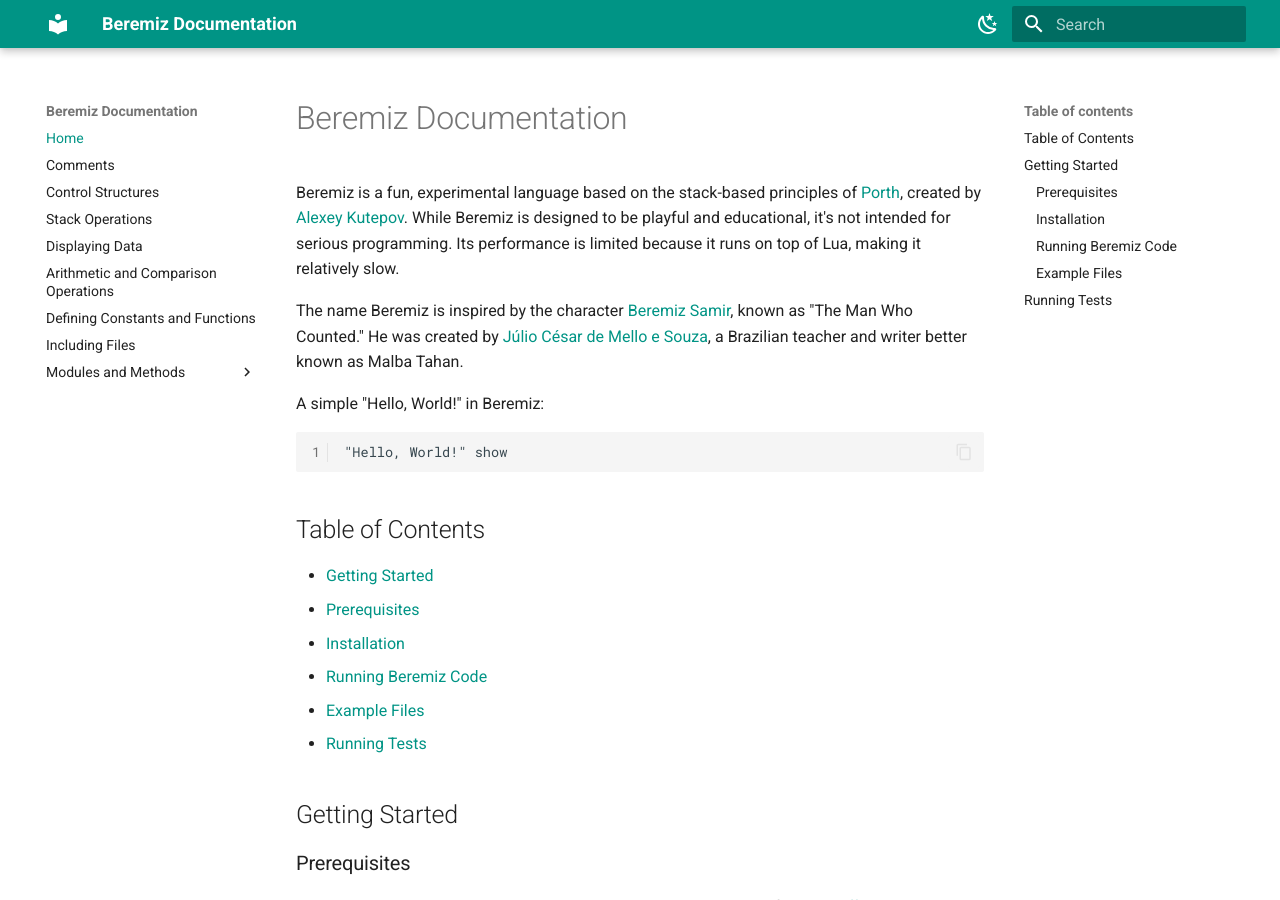
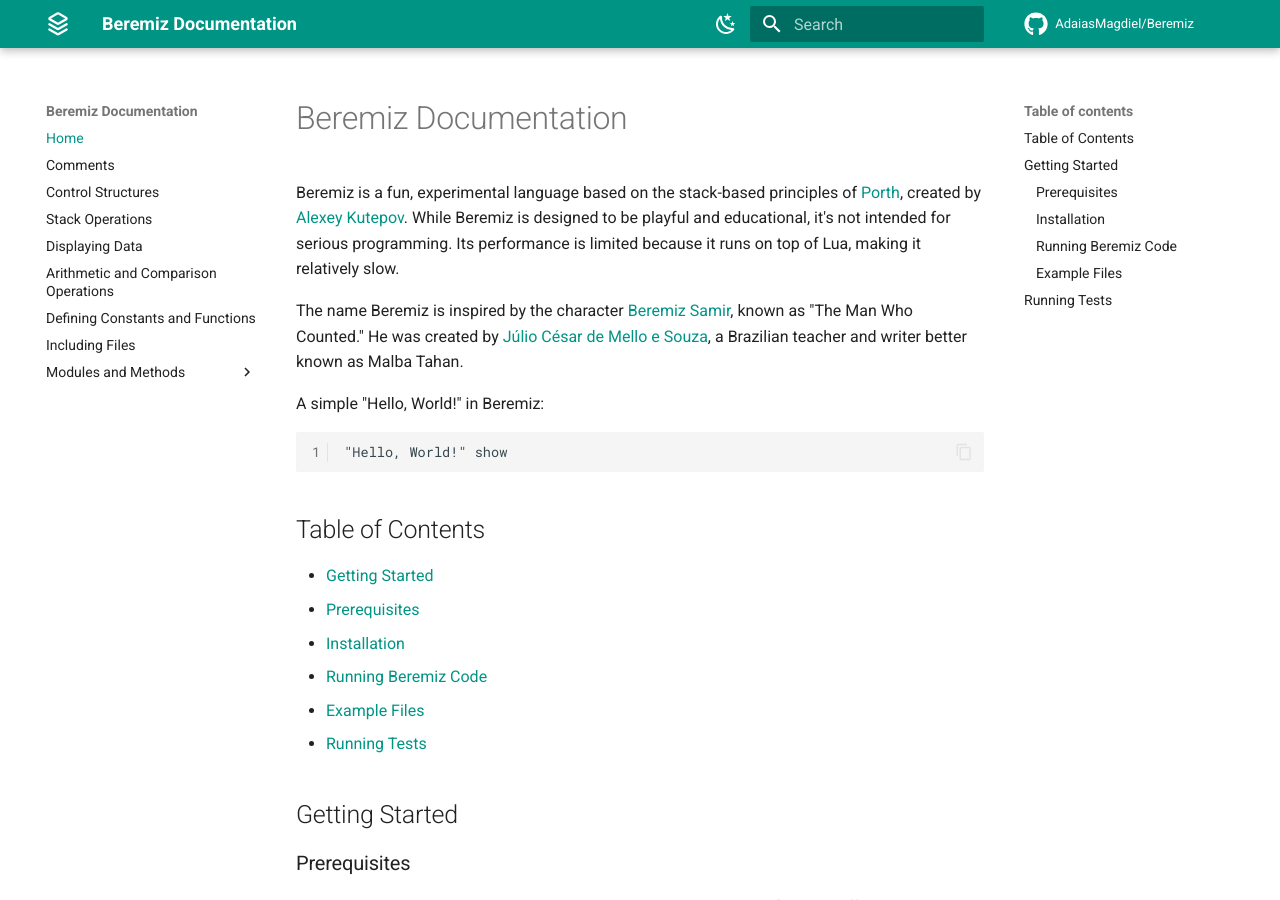
Before and after one commit to AdaiasMagdiel/Beremiz, an MkDocs documentation site: the page built from docs/index.md, in a window 1280 px wide and 900 px high. Built offline with MkDocs 1.6.1 and Material for MkDocs 9.7.7, drawn with Linux system fonts in a browser that asks for light colours; comment, search, counter and statistics services are not loaded; some of the changed lines change nothing that is shown.

Commit message:
feat: Update mkdocs.yml with new config options
- Update site_url and repo_url to point to GitHub pages.
- Add git-committers plugin to display contributors.
- Update theme settings to use material theme with custom configuration.
- Add favicon and update icons for logo and repository link.
- Add palette toggles for light and dark mode.
- Update navigation links for consistency.

```diff
--- a/mkdocs.yml
+++ b/mkdocs.yml
@@ -1,9 +1,51 @@
 site_name: Beremiz Documentation
+site_url: https://adaiasmagdiel.github.io/Beremiz
+
+repo_url: https://github.com/AdaiasMagdiel/Beremiz
+repo_name: AdaiasMagdiel/Beremiz
+
+nav:
+  - Home: index.md
+  - Comments: comments.md
+  - Control Structures: control-structures.md
+  - Stack Operations: stack-operations.md
+  - Displaying Data: displaying-data.md
+  - Arithmetic and Comparison Operations: arithmetic-comparison.md
+  - Defining Constants and Functions: constants-functions.md
+  - Including Files: including.md
+  - Modules and Methods:
+      - String Module: modules/string-module.md
+      - Math Module: modules/math-module.md
+
+markdown_extensions:
+  - toc:
+      permalink: true
+  - pymdownx.highlight:
+      anchor_linenums: true
+      linenums: true
+      line_spans: __span
+      pygments_lang_class: true
+  - pymdownx.inlinehilite
+  - pymdownx.snippets
+  - pymdownx.superfences
+
+plugins:
+  - search
+  - git-committers:
+      repository: AdaiasMagdiel/Beremiz
+      branch: main
+
 theme:
+  favicon: images/favicon.png
+
   name: material
 
   features:
     - content.code.copy
+
+  icon:
+    logo: octicons/stack-16
+    repo: fontawesome/brands/github
 
   palette:
 
@@ -24,27 +66,3 @@
         name: Switch to system preference
       primary: teal
       accent: deep purple
-
-nav:
-  - Home: index.md
-  - Comments: comments.md
-  - Control Structures: control-structures.md
-  - Stack Operations: stack-operations.md
-  - Displaying Data: displaying-data.md
-  - Arithmetic and Comparison Operations: arithmetic-comparison.md
-  - Defining Constants and Functions: constants-functions.md
-  - Including Files: including.md
-  - Modules and Methods:
-      - String Module: modules/string-module.md
-      - Math Module: modules/math-module.md
-markdown_extensions:
-  - toc:
-      permalink: true
-  - pymdownx.highlight:
-      anchor_linenums: true
-      linenums: true
-      line_spans: __span
-      pygments_lang_class: true
-  - pymdownx.inlinehilite
-  - pymdownx.snippets
-  - pymdownx.superfences
```
